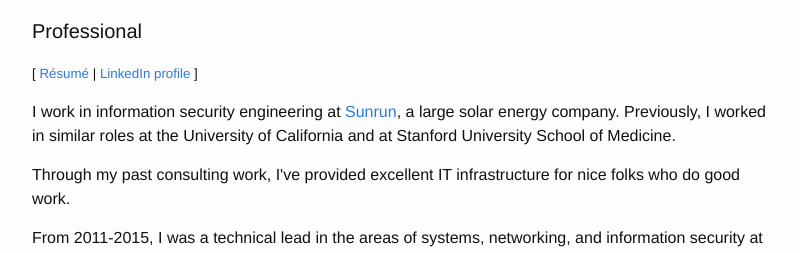
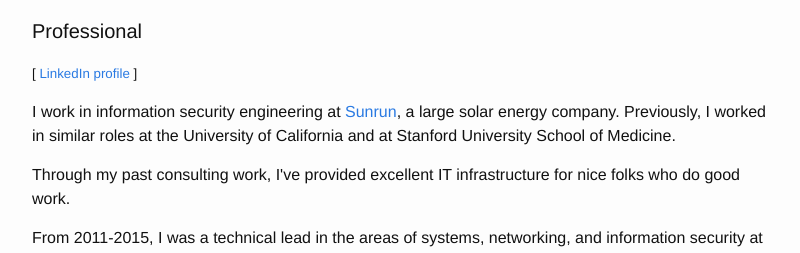
Before and after one commit to gjmf/gjmf.github.io, a Jekyll site: the page built from index.html, in a window 1280 px wide. Shown: the part 430-683 px from the top of the page, without its empty margins (238-1038 px from the left). Built offline with Jekyll 4.4.1, drawn with Linux system fonts in a browser that asks for light colours.

Commit message:
Update index.html

```diff
--- a/index.html
+++ b/index.html
@@ -17,7 +17,7 @@
 <p class="text">
 
 <small>
-    [ <a href="https://s3-us-west-2.amazonaws.com/gjmf-dist/assets/Graham_Freeman-Resume-May_2016.pdf">Résumé</a> | <a href="https://www.linkedin.com/in/grahamfreeman">LinkedIn profile</a> ]
+    [ <a href="https://www.linkedin.com/in/grahamfreeman">LinkedIn profile</a> ]
 </small>
 
 </p>
```
